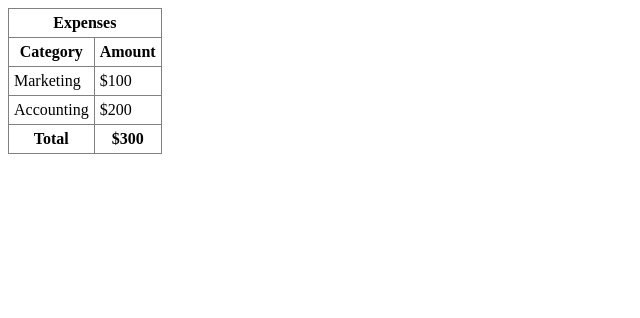
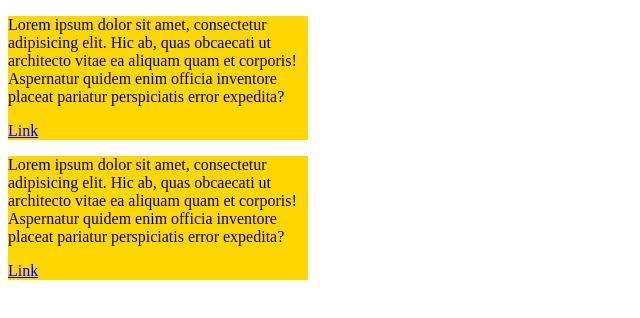
Before and after one commit to ChenZhu50/Ultimate-HTML5-CSS3-P1, a plain HTML site: page HTML-Basics/index.html in a window 1280 px wide. Shown: the whole page, without its empty margins (0-640 px from the left). Drawn offline with Linux system fonts and the light colour scheme.

Commit message:
div flag as a block-level Element example

```diff
--- a/HTML-Basics/index.html
+++ b/HTML-Basics/index.html
@@ -5,42 +5,20 @@
     <meta name="viewport" content="width=device-width, initial-scale=1.0" />
     <title>Document</title>
     <style>
-      table,
-      td,
-      th {
-        border: 1px solid gray;
-        border-collapse: collapse;
-        padding: 5px;
+      .product{
+        background-color: gold;
+        width: 300px;
       }
     </style>
   </head>
   <body>
-    <table>
-      <thead>
-        <tr>
-          <th colspan="2">Expenses</th>
-        </tr>
-        <tr>
-          <th>Category</th>
-          <th>Amount</th>
-        </tr>
-      </thead>
-      <tbody>
-        <tr>
-          <td>Marketing</td>
-          <td>$100</td>
-        </tr>
-        <tr>
-          <td>Accounting</td>
-          <td>$200</td>
-        </tr>
-      </tbody>
-      <tfoot>
-        <tr>
-          <th>Total</th>
-          <th>$300</th>
-        </tr>
-      </tfoot>
-    </table>
+    <div class="product">
+      <p>Lorem ipsum dolor sit amet, consectetur adipisicing elit. Hic ab, quas obcaecati ut architecto vitae ea aliquam quam et corporis! Aspernatur quidem enim officia inventore placeat pariatur perspiciatis error expedita?</p>
+      <a href="#">Link</a>
+    </div>
+    <div class="product">
+      <p>Lorem ipsum dolor sit amet, consectetur adipisicing elit. Hic ab, quas obcaecati ut architecto vitae ea aliquam quam et corporis! Aspernatur quidem enim officia inventore placeat pariatur perspiciatis error expedita?</p>
+      <a href="#">Link</a>
+    </div>
   </body>
 </html>
```
